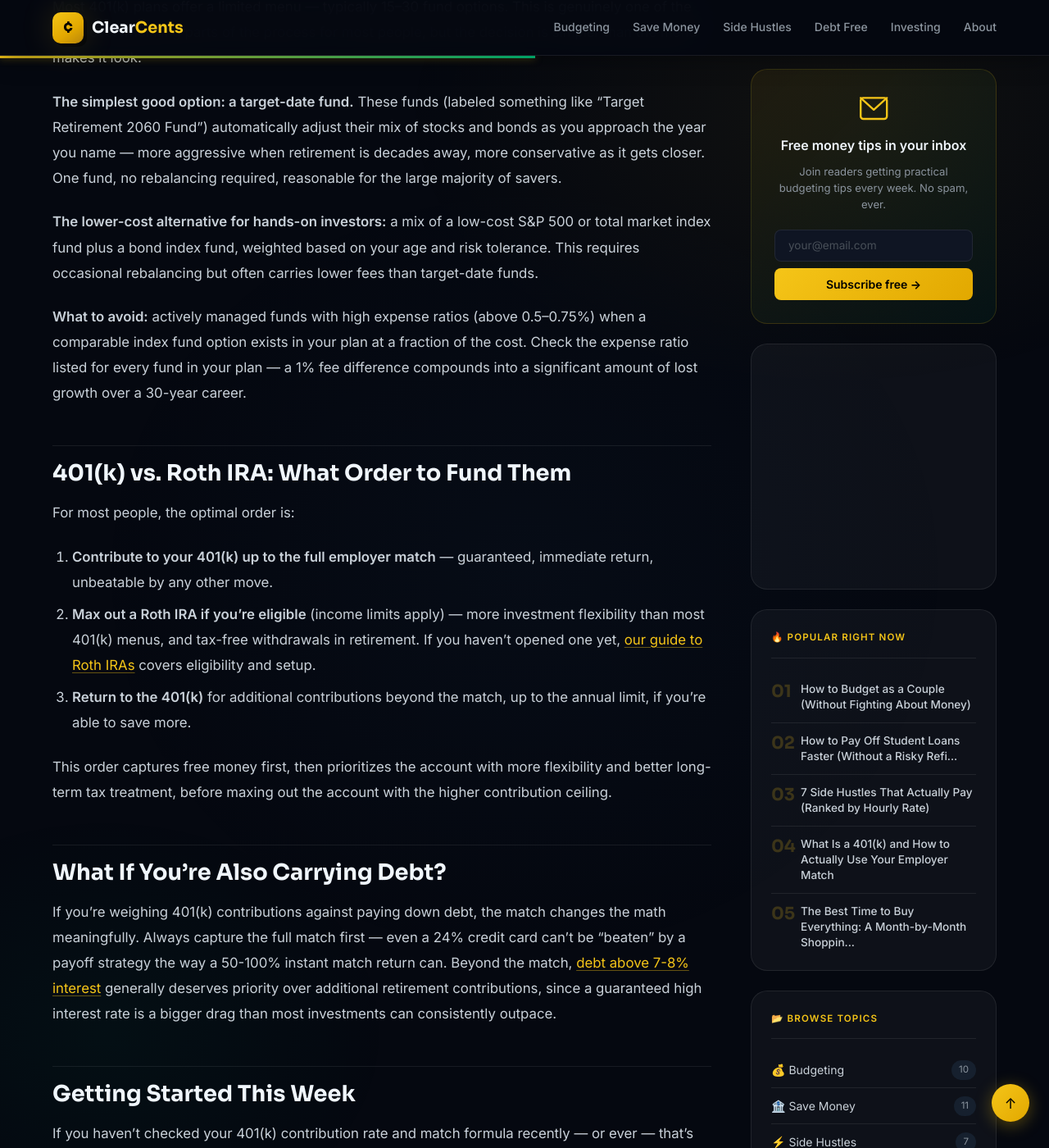
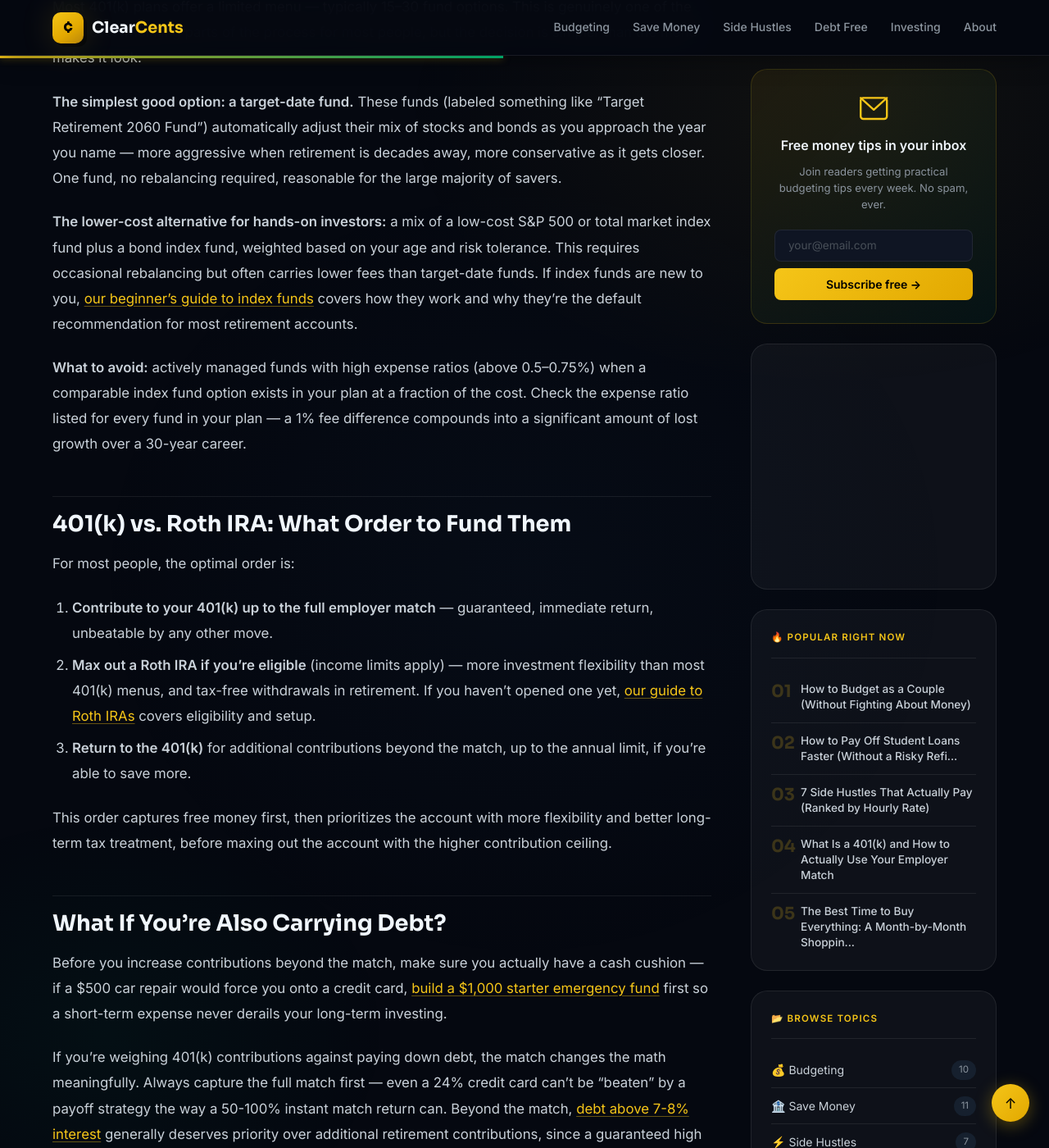
Before and after one commit to zaddywebbuilds/ClearCents-, a Jekyll site: the page built from _posts/2026-08-06-what-is-a-401k.md, in a window 1280 px wide and 1400 px high, scrolled down 2726 px. Shown: the whole window at 82% size. Built offline with Jekyll 4.4.1, drawn with Linux system fonts in a browser that asks for light colours.

Commit message:
Fix internal linking gap on Aug 6 posts
Three of four posts were missing the mandatory link to the priority
SEO pages (save-1000-in-3-months / zero-based-budgeting-guide) and
all four were under the 3-5 internal link target. Added natural links
to those pages plus index-funds-for-beginners and
how-to-pay-off-credit-card-debt where relevant.

```diff
--- a/_posts/2026-08-06-what-is-a-401k.md
+++ b/_posts/2026-08-06-what-is-a-401k.md
@@ -55,7 +55,7 @@ Most 401(k) plans offer a limited menu — typically 15–30 fund options. This
 
 **The simplest good option: a target-date fund.** These funds (labeled something like "Target Retirement 2060 Fund") automatically adjust their mix of stocks and bonds as you approach the year you name — more aggressive when retirement is decades away, more conservative as it gets closer. One fund, no rebalancing required, reasonable for the large majority of savers.
 
-**The lower-cost alternative for hands-on investors:** a mix of a low-cost S&P 500 or total market index fund plus a bond index fund, weighted based on your age and risk tolerance. This requires occasional rebalancing but often carries lower fees than target-date funds.
+**The lower-cost alternative for hands-on investors:** a mix of a low-cost S&P 500 or total market index fund plus a bond index fund, weighted based on your age and risk tolerance. This requires occasional rebalancing but often carries lower fees than target-date funds. If index funds are new to you, [our beginner's guide to index funds](/investing/index-funds-for-beginners/) covers how they work and why they're the default recommendation for most retirement accounts.
 
 **What to avoid:** actively managed funds with high expense ratios (above 0.5–0.75%) when a comparable index fund option exists in your plan at a fraction of the cost. Check the expense ratio listed for every fund in your plan — a 1% fee difference compounds into a significant amount of lost growth over a 30-year career.
 
@@ -71,6 +71,8 @@ This order captures free money first, then prioritizes the account with more fle
 
 ## What If You're Also Carrying Debt?
 
+Before you increase contributions beyond the match, make sure you actually have a cash cushion — if a $500 car repair would force you onto a credit card, [build a $1,000 starter emergency fund](/save-money/how-to-save-1000-dollars-in-3-months/) first so a short-term expense never derails your long-term investing.
+
 If you're weighing 401(k) contributions against paying down debt, the match changes the math meaningfully. Always capture the full match first — even a 24% credit card can't be "beaten" by a payoff strategy the way a 50-100% instant match return can. Beyond the match, [debt above 7-8% interest](/debt-free/debt-snowball-vs-debt-avalanche/) generally deserves priority over additional retirement contributions, since a guaranteed high interest rate is a bigger drag than most investments can consistently outpace.
 
 ## Getting Started This Week
```
Also changed, not shown: _posts/2026-08-06-budgeting-for-couples.md (+1 -1 lines), _posts/2026-08-06-how-to-pay-off-student-loans-faster.md (+3 -1 lines), _posts/2026-08-06-side-hustles-that-actually-pay.md (+3 -1 lines).
